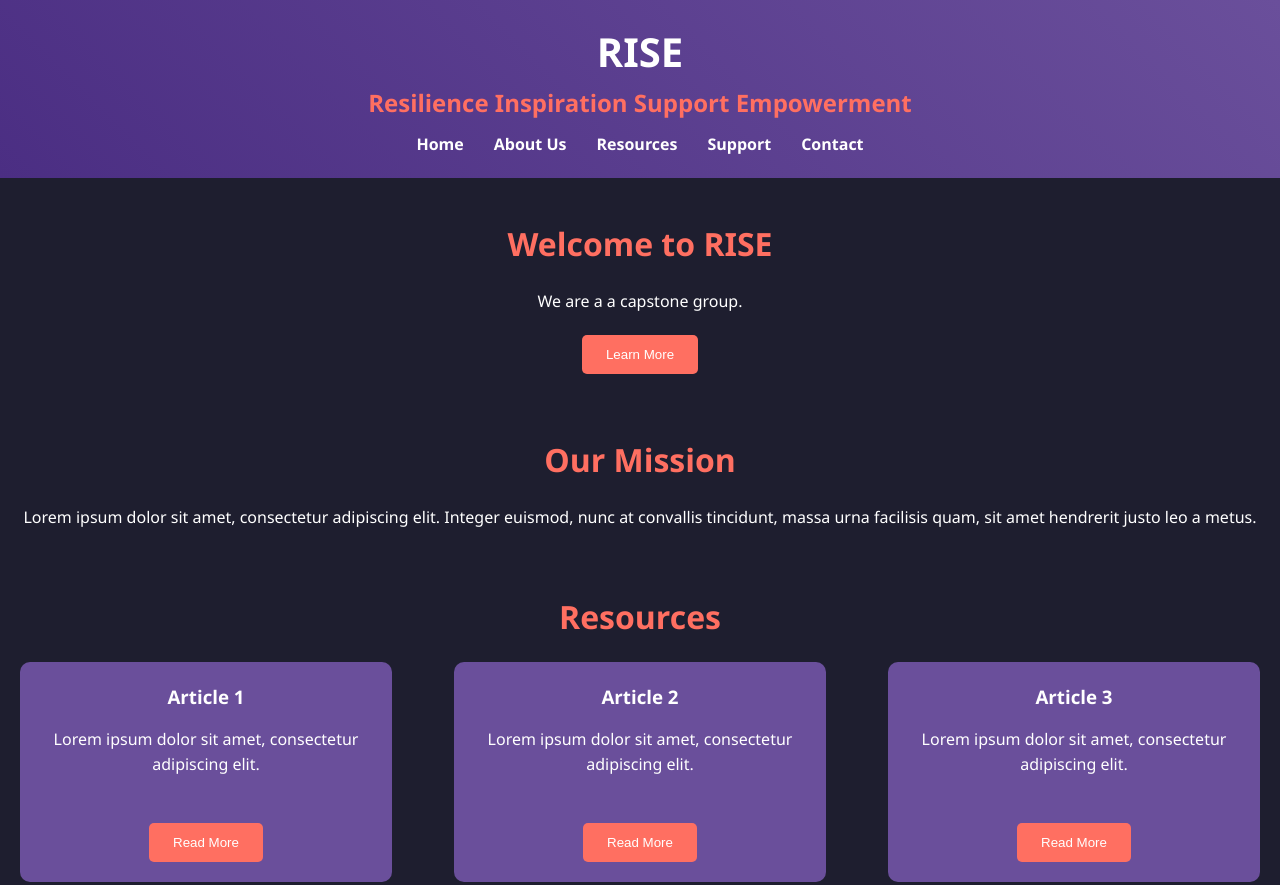
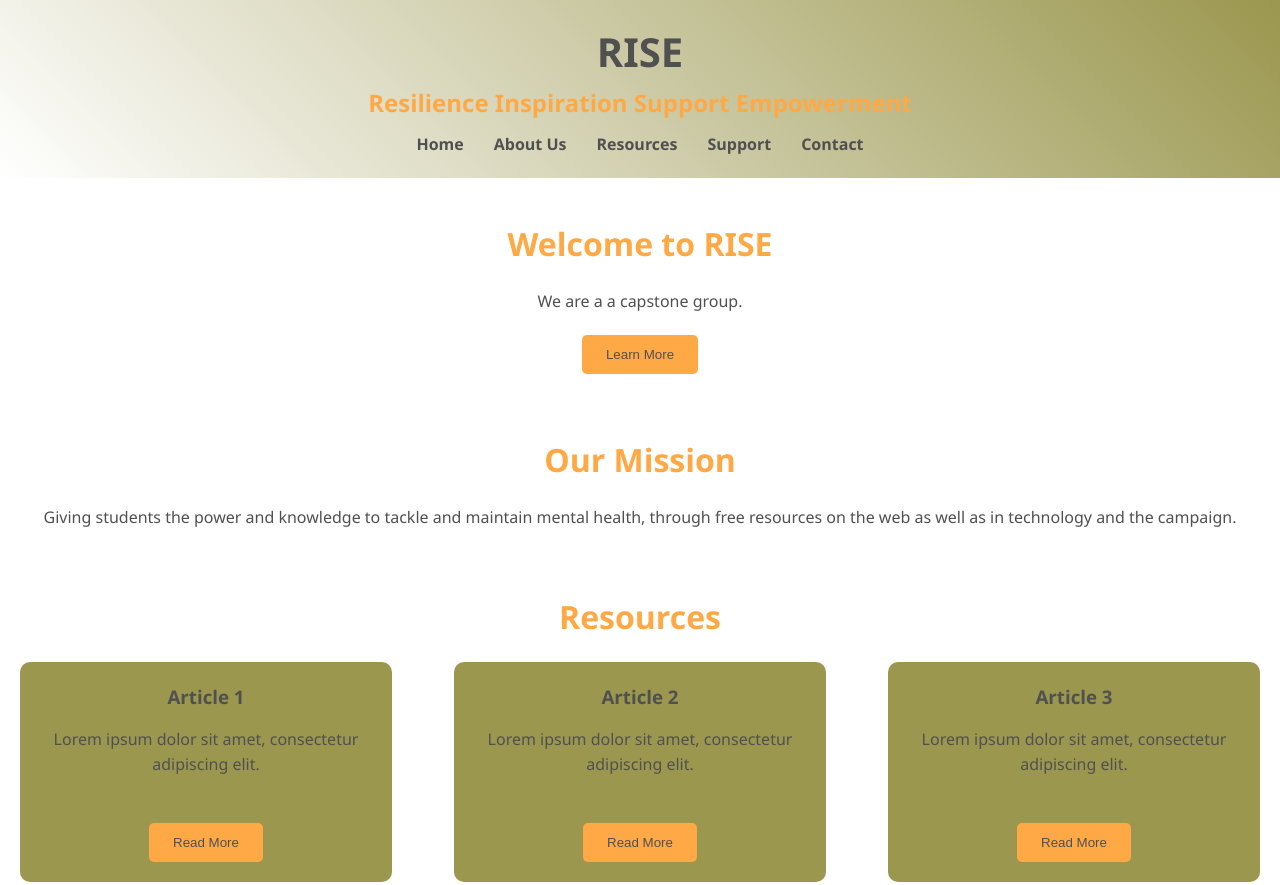
Before and after one commit to SJAjejuStudent/Capstone-Project-Rise, a plain HTML site: page public/index.html in a window 1280 px wide. Shown: the top 885 px of the page. Drawn offline with nearby package versions, Linux system fonts and the light colour scheme.

Commit message:
Update theme and mission statement

```diff
--- a/public/index.html
+++ b/public/index.html
@@ -37,9 +37,7 @@
         <section id="mission">
             <h2>Our Mission</h2>
             <p>
-                Lorem ipsum dolor sit amet, consectetur adipiscing elit. Integer
-                euismod, nunc at convallis tincidunt, massa urna facilisis quam, sit
-                amet hendrerit justo leo a metus.
+                Giving students the power and knowledge to tackle and maintain mental health, through free resources on the web as well as in technology and the campaign.
             </p>
         </section>
 
--- a/public/style.css
+++ b/public/style.css
@@ -7,11 +7,11 @@
 
 /* Twilight Theme Colors */
 :root {
-    --primary-color: #4b2e83;    /* Deep Purple */
-    --secondary-color: #6a4f9b;  /* Lighter Purple */
-    --accent-color: #ff6f61;     /* Twilight Orange */
-    --background-color: #1e1e2f; /* Dark Blue */
-    --text-color: #ffffff;       /* White */
+    --primary-color: #ffffff;    /* Deep Purple */
+    --secondary-color: #9b974f;  /* Lighter Purple */
+    --accent-color: #ffa946;     /* Twilight Orange */
+    --background-color: #ffffff; /* Dark Blue */
+    --text-color: #515050;       /* White */
 }
 
 /* Base Styles */
@@ -143,7 +143,7 @@ form input, form textarea {
     padding: 12px;
     border: 1px solid var(--primary-color);
     border-radius: 5px;
-    background: #2a2a3b;
+    background: #fdc968;
     color: var(--text-color);
 }
 
```
